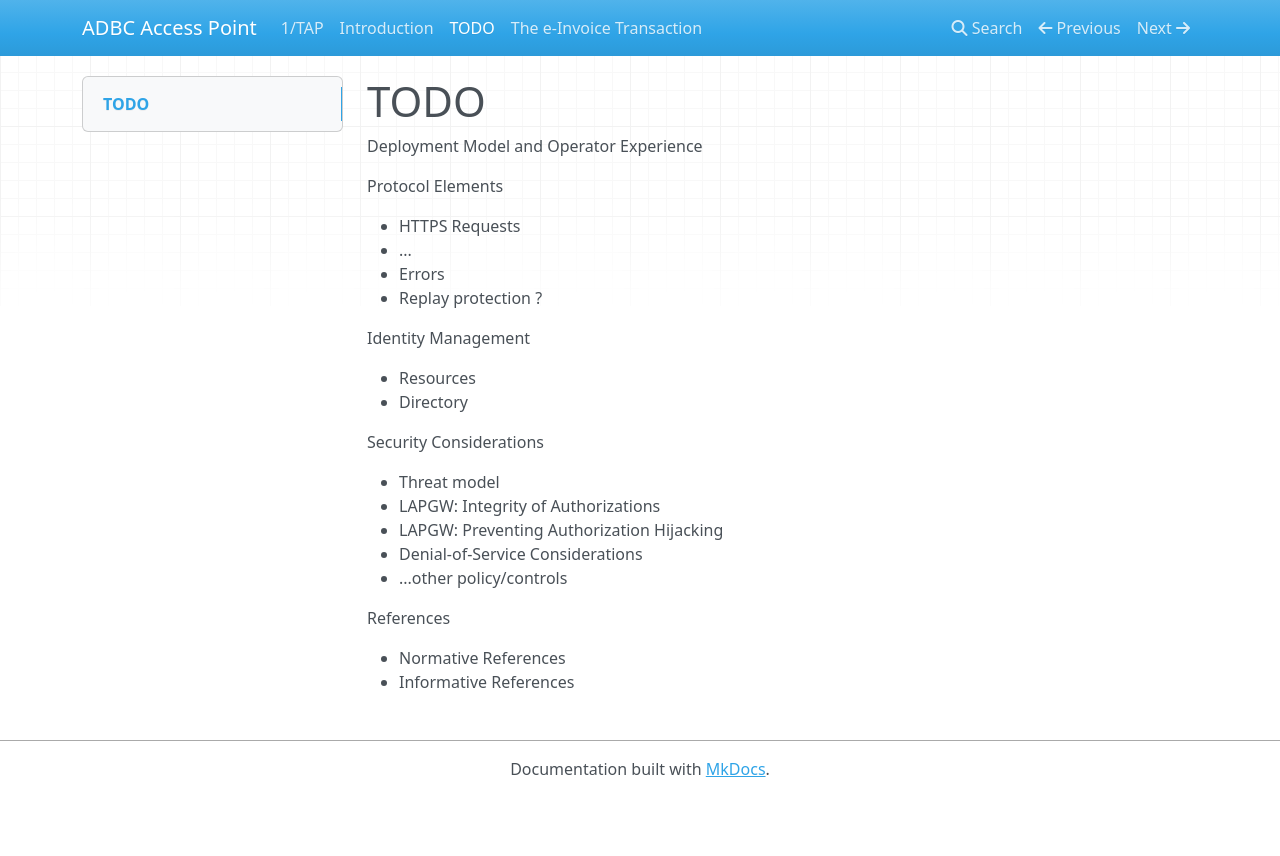
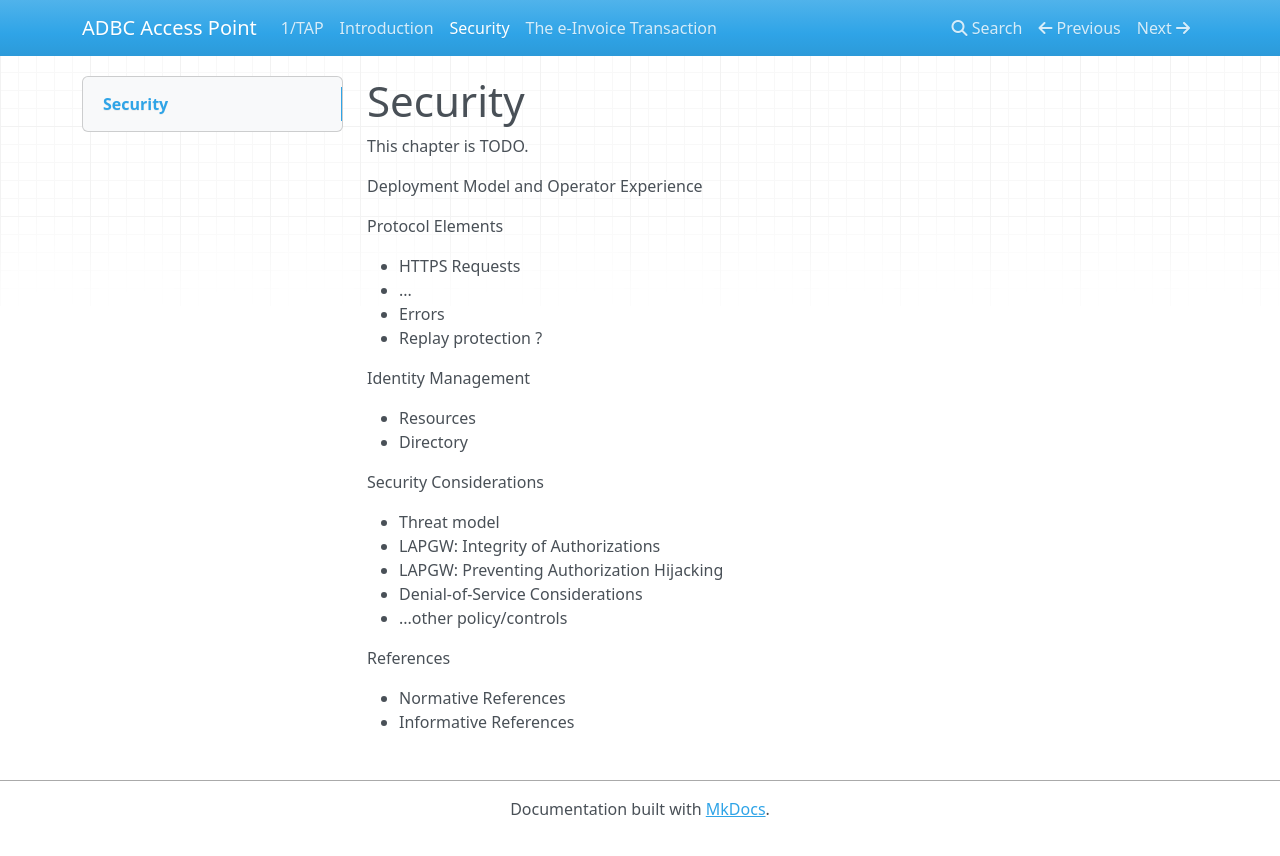
Before and after one commit to koriaf/ausdigital-tap, an MkDocs documentation site: the page built from docs/security.md, in a window 1280 px wide. Shown: the top 856 px of the page. Built offline with MkDocs 1.6.1, drawn with Linux system fonts in a browser that asks for light colours; nearby versions of some CDN libraries.

Commit message:
note security.md is todo

```diff
--- a/docs/security.md
+++ b/docs/security.md
@@ -1,4 +1,7 @@
-# TODO
+# Security
+
+This chapter is TODO.
+
 
 Deployment Model and Operator Experience
 
```
